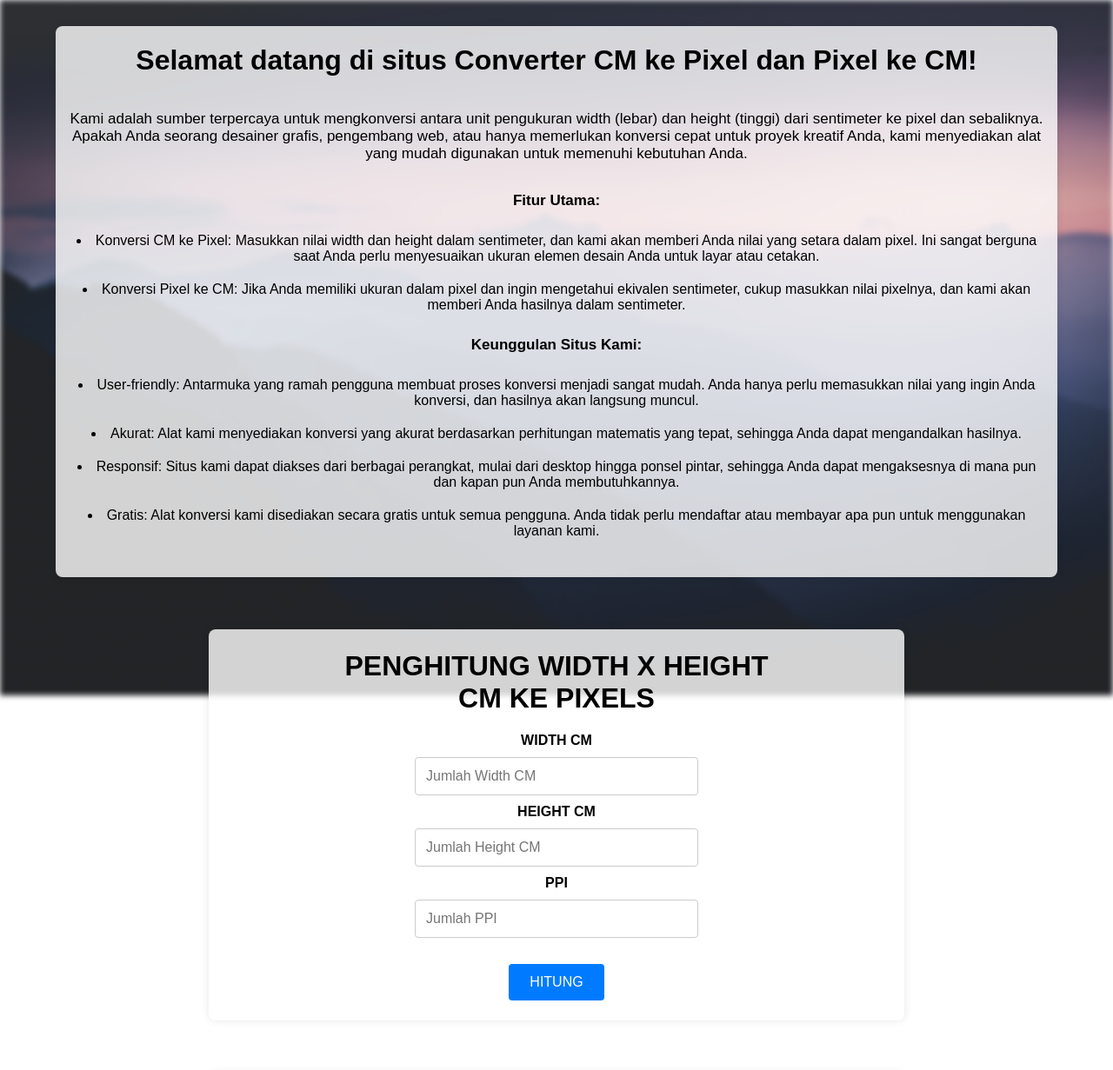
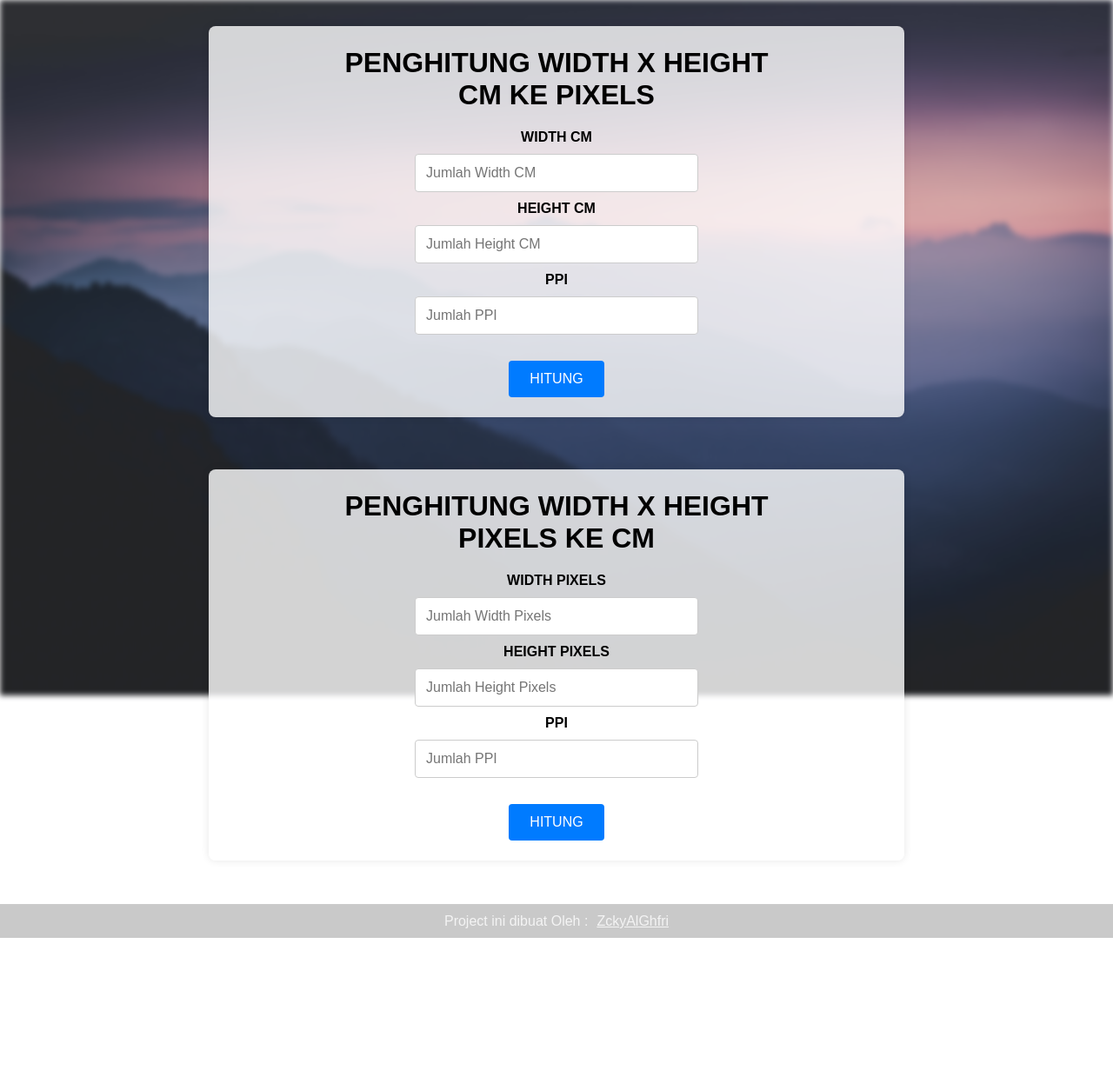
Before and after one commit to ZckyAlGhfri/CMPIXELSCONVERTER, a plain HTML site: page index.html in a window 1280 px wide. Shown: the top 1231 px of the page at 87% size. After the commit the page ends 1079 px from the top, so only its background shows below. Drawn offline with Linux system fonts and the light colour scheme.

Commit message:
Add files via upload

```diff
--- a/index.html
+++ b/index.html
@@ -23,7 +23,7 @@
             <button onclick="hitungCM()">HITUNG</button>
             <b id="hasilHitung2"></b>
         </div> -->
-        <div class="form1">
+        <!-- <div class="form1">
             <h1>Selamat datang di situs Converter CM ke Pixel dan Pixel ke CM!</h1>
             <p>Kami adalah sumber terpercaya untuk mengkonversi antara unit pengukuran width (lebar) dan height (tinggi) dari sentimeter ke pixel dan sebaliknya. Apakah Anda seorang desainer grafis, pengembang web, atau hanya memerlukan konversi cepat untuk proyek kreatif Anda, kami menyediakan alat yang mudah digunakan untuk memenuhi kebutuhan Anda.</p>
             <p><b>Fitur Utama:</b>
@@ -37,7 +37,7 @@
                 <li>Responsif: Situs kami dapat diakses dari berbagai perangkat, mulai dari desktop hingga ponsel pintar, sehingga Anda dapat mengaksesnya di mana pun dan kapan pun Anda membutuhkannya.</li>
                 <li>Gratis: Alat konversi kami disediakan secara gratis untuk semua pengguna. Anda tidak perlu mendaftar atau membayar apa pun untuk menggunakan layanan kami.</li>
                 </p>
-        </div>
+        </div> -->
         <div class="form2">
             <h1>PENGHITUNG WIDTH X HEIGHT<br>CM KE PIXELS</h1>
             <label for="">WIDTH CM</label>
@@ -62,7 +62,7 @@
         </div>
         <footer>
             <div class="foot">
-                <p> Project ini dibuat Oleh :</p><a href="https://instagram.com/_alghifaarii_" target="_blank">ZckyAlGhfrii</a>
+                <p> Project ini dibuat Oleh :</p><a href="https://instagram.com/_alghifaarii_" target="_blank">ZckyAlGhfri</a>
             </div>
         </footer>
     </div>
```
